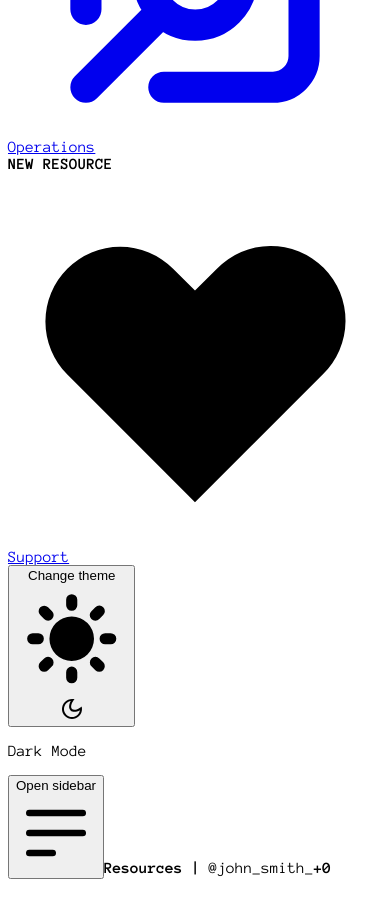
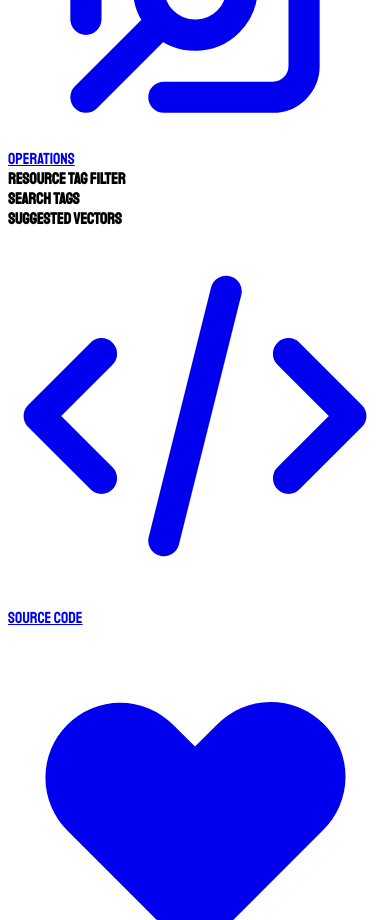
Before and after one commit to jamie-legg/osintui, a Next.js app: page /resources in a window 390 px wide. Shown: the part 1080-2000 px from the top of the page. Built offline with nearby package versions, Linux system fonts and the light colour scheme.

Commit message:
style and resource updates

```diff
--- a/components/Layout.js
+++ b/components/Layout.js
@@ -6,10 +6,12 @@ import {
   BellIcon,
   BriefcaseIcon,
   ChatIcon,
+  CodeIcon,
   CogIcon,
   DocumentSearchIcon,
   DownloadIcon,
   EyeIcon,
+  FireIcon,
   HomeIcon,
   IdentificationIcon,
   MenuAlt2Icon,
@@ -32,8 +34,9 @@ const navigation = [
   { name: 'Operations', href: '/operations', icon: DocumentSearchIcon, current: false },
 ]
 const secondaryNavigation = [
-  { name: 'Help', href: '#', icon: QuestionMarkCircleIcon },
-  { name: 'Logout', href: '#', icon: CogIcon },
+  { name: 'Source Code', href: 'https://github.com/jamie-legg/osintui', icon: CodeIcon },
+  { name: 'Support OSINT', href: 'https://www.buymeacoffee.com/osintjamie', icon: HeartIcon },
+  { name: 'Community', href: 'https://discord.gg/osintui', icon: FireIcon },
 ]
 const tabs = [
   { name: 'General', href: '#', current: true },
@@ -137,7 +140,7 @@ export default function Layout({ children, storeOperations, footerRef, pageNo })
                           item.current
                             ? 'bg-gray-200 border-gray-600 text-gray-800'
                             : 'border-transparent text-gray-600 hover:bg-gray-50 hover:text-gray-900',
-                          'group border-l-4 py-2 px-3 flex items-center text-base font-medium header uppercase'
+                          'group border-l-4 py-2 px-3 flex items-center text-base font-medium header uppercase dark:text-gray-300'
                         )}
                         aria-current={item.current ? 'page' : undefined}
                       >
@@ -154,6 +157,28 @@ export default function Layout({ children, storeOperations, footerRef, pageNo })
                   </div>
 
                   <div className="ml-5 mb-5 mt-auto pt-8 space-y-1 flex">
+                      {secondaryNavigation.map((item) => (
+                  <Link href={item.href} key={item.name}>
+                  <a
+                    key={item.name}
+                    className={classNames(
+                      item.current
+                        ? 'bg-gray-100 dark:bg-gray-900 border-gray-800 dark:border-gray-50 text-gray-800 dark:text-white title'
+                        : 'border-transparent text-gray-600 hover:text-gray-900 hover:bg-gray-50 header',
+                      'group border-l-4 py-2 px-3 flex items-center text-sm font-medium uppercase'
+                    )}
+                  >
+                    <item.icon
+                      className={classNames(
+                        item.current ? 'text-gray-800 dark:text-white' : 'text-gray-400 group-hover:text-gray-500',
+                        'mr-3 flex-shrink-0 h-6 w-6'
+                      )}
+                      aria-hidden="true"
+                    />
+                    {item.name}
+                  </a>
+                  </Link>
+                ))}
                     <ThemeToggle callback={toggleTheme}></ThemeToggle>
                     <p className="ml-5 header">Dark Mode</p>
                   </div>
@@ -188,6 +213,42 @@ export default function Layout({ children, storeOperations, footerRef, pageNo })
                     key={item.name}
                     className={classNames(
                       item.current
+                        ? 'bg-gray-100 dark:bg-white dark:text-gray-900 border-gray-800 dark:border-gray-50 text-gray-800 dark:text-white title'
+                        : 'border-transparent text-gray-600 hover:text-gray-900 hover:bg-gray-50 header',
+                      'group border-l-4 py-2 px-3 flex items-center text-sm font-medium uppercase dark:text-gray-300 dark:hover:text-gray-900'
+                    )}
+                  >
+                    <item.icon
+                      className={classNames(
+                        item.current ? 'text-gray-800 dark:text-white' : 'text-gray-400 group-hover:text-gray-500',
+                        'mr-3 flex-shrink-0 h-6 w-6'
+                      )}
+                      aria-hidden="true"
+                    />
+                    {item.name}
+                  </a>
+                  </Link>
+                ))}
+              {pageNo === 0? <div className="transition-all hover:bg-gray-700 dark:bg-white dark:text-gray-900 cursor-pointer bg-gray-900 text-white title px-2 py-2 m-2 uppercase text-center">ADD DATA</div>
+              : pageNo === 1? <div className="text-gray-900 title px-2 py-2 uppercase w-full text-center">RESOURCE TAG FILTER
+              <div className="text-left w-full title">SEARCH TAGS</div>
+              <div className="w-full">
+                {target.availableSurfaces.map((item) => (
+                  <div className="inline-block items-center justify-between px-2 py-2 bg-gray-900">{item.name}</div>
+                ))}
+              </div>
+              <div className="text-left w-full title">SUGGESTED VECTORS</div>
+              </div> :
+              <div className="cursor-pointer bg-gray-900 text-white title px-2 py-2 uppercase">NEW OPERATION</div>}
+              </div>
+
+            </div>
+                  {secondaryNavigation.map((item) => (
+                  <Link href={item.href} key={item.name}>
+                  <a
+                    key={item.name}
+                    className={classNames(
+                      item.current
                         ? 'bg-gray-100 dark:bg-gray-900 border-gray-800 dark:border-gray-50 text-gray-800 dark:text-white title'
                         : 'border-transparent text-gray-600 hover:text-gray-900 hover:bg-gray-50 header',
                       'group border-l-4 py-2 px-3 flex items-center text-sm font-medium uppercase'
@@ -204,23 +265,6 @@ export default function Layout({ children, storeOperations, footerRef, pageNo })
                   </a>
                   </Link>
                 ))}
-              {pageNo === 0? <div className="transition-all hover:bg-gray-700 dark:bg-white dark:text-gray-900 cursor-pointer bg-gray-900 text-white title px-2 py-2 m-2 uppercase text-center">ADD DATA</div>
-              : pageNo === 1? <div className="cursor-pointer bg-gray-900 text-white title px-2 py-2 uppercase">NEW RESOURCE</div> :
-              <div className="cursor-pointer bg-gray-900 text-white title px-2 py-2 uppercase">NEW OPERATION</div>}
-              </div>
-
-            </div>
-            <div
-                    className={'border-transparent text-gray-600 hover:text-gray-900 hover:bg-gray-50 header group cursor-pointer border-l-4 py-2 px-3 flex items-center text-sm font-medium uppercase'
-                    }
-                  >
-                    <HeartIcon
-                      className={'text-gray-400 group-hover:text-gray-500 mr-3 flex-shrink-0 h-6 w-6'
-                      }
-                      aria-hidden="true"
-                    />
-                    <a href="https://www.buymeacoffee.com/osintjamie">Support</a>
-                  </div>
             <div className="ml-2 flex w-full">
 
               <ThemeToggle callback={toggleTheme}></ThemeToggle>
@@ -236,17 +280,21 @@ export default function Layout({ children, storeOperations, footerRef, pageNo })
         <div className="w-full flex items-center text-3xl py-5 title ml-5 uppercase">
         <button
               type="button"
-              className="border-r mr-4 border-gray-200 px-4 text-gray-500 focus:outline-none focus:ring-2 focus:ring-inset focus:ring-gray-500 md:hidden"
+              className="border-r mr-4 border-gray-900 px-4 text-gray-500 focus:outline-none focus:ring-2 focus:ring-inset focus:ring-gray-500 md:hidden"
               onClick={() => setSidebarOpen(true)}
             >
               <span className="sr-only">Open sidebar</span>
               <MenuAlt2Icon className="h-8 w-8" aria-hidden="true" />
             </button>
-          {navigation[pageNo].name}<span className="hidden xl:block"> |&nbsp;
-          <span className="header text-xl">{target.username}</span></span>
-          <span className="items-center h-8 bg-gray-900 pt-0.5 dark:bg-white text-white dark:text-gray-900 text-xl px-2 ml-2">+{target.vectors}</span>
+          <span className="border-r-4 border-gray-900 pr-4">{navigation[pageNo].name}</span>
+          <span className="hidden xl:block ">&nbsp;
+            <span className="pl-4 code text-xl py-2 hover:bg-gray-900 hover:text-white cursor-pointer">{target.username}</span>
+          </span>
+          <span className="items-center h-8 bg-gray-900 pt-0.5 dark:bg-white text-white dark:text-gray-900 text-xl px-2 ml-2">
+            +{target.vectors}
+          </span>
           <div className="relative ml-10 lg:hidden">
-            <EyeIcon onClick={openTargetModal} className="right-0 h-8 bg-gray-900 pt-0.5 dark:bg-white text-white dark:text-gray-900 text-xl px-2 ml-2" aria-hidden="true" />
+            <EyeIcon onClick={openTargetModal} className="right-0 h-8 bg-gray-900 dark:bg-white text-white dark:text-gray-900 text-xl px-2 ml-2" aria-hidden="true" />
           </div>
 
           <div className="hidden lg:flex absolute right-10 place-self-end items-end text-3xl title uppercase">Current_Op
--- a/global.css
+++ b/global.css
@@ -1,12 +1,17 @@
 @import url('https://fonts.googleapis.com/css2?family=Poppins:wght@100;400;600&display=swap');
 @import url('https://fonts.googleapis.com/css2?family=Anonymous+Pro:wght@400;700&display=swap');
-
+@import url('https://fonts.googleapis.com/css2?family=Staatliches:wght@400;700&display=swap');
 .title {
     font-weight: bold;
+    font-family: 'Staatliches', cursive;
+}
+
+.code {
+    font-weight: 700;
     font-family: 'Anonymous Pro', monospace;
 }
 
 .header {
     font-weight: 400;
-    font-family: 'Anonymous Pro', monospace;
+    font-family: 'Staatliches', monospace;
 }
--- a/hooks/useSurface.js
+++ b/hooks/useSurface.js
@@ -1510,7 +1510,7 @@ const useSurface = () => {
             {
                 "title": "",
                 "description": "",
-                "tags": ["arms","list","genral",],
+                "tags": ["arms","list","general",],
                 "url": "www.militaryfactory.com/smallarms/guns-by-country.php"
             },
             {
@@ -1534,12 +1534,6 @@ const useSurface = () => {
             {
                 "title": "",
                 "description": "",
-                "tags": ["???????"],
-                "url": "www.qrz.com/"
-            },
-            {
-                "title": "",
-                "description": "",
                 "tags": ["shodan","search","devices","explainer"],
                 "url": "www.safetydetectives.com/amp/blog/what-is-shodan-and-how-to-use-it-most-effectively/"
             },
@@ -1558,7 +1552,7 @@ const useSurface = () => {
             {
                 "title": "",
                 "description": "",
-                "tags": [],
+                "tags": ["expoit", "guide"],
                 "url": "www.theregister.com/2021/05/14/browser_fingerprinting_flaw/"
             },
             {
@@ -1676,8 +1670,6 @@ const useSurface = () => {
                 "url": "youtube.com/watch?v=j0Rm3JDszVo"
             }
         ]
-
-
 
     return {
         parseUrl,
```
